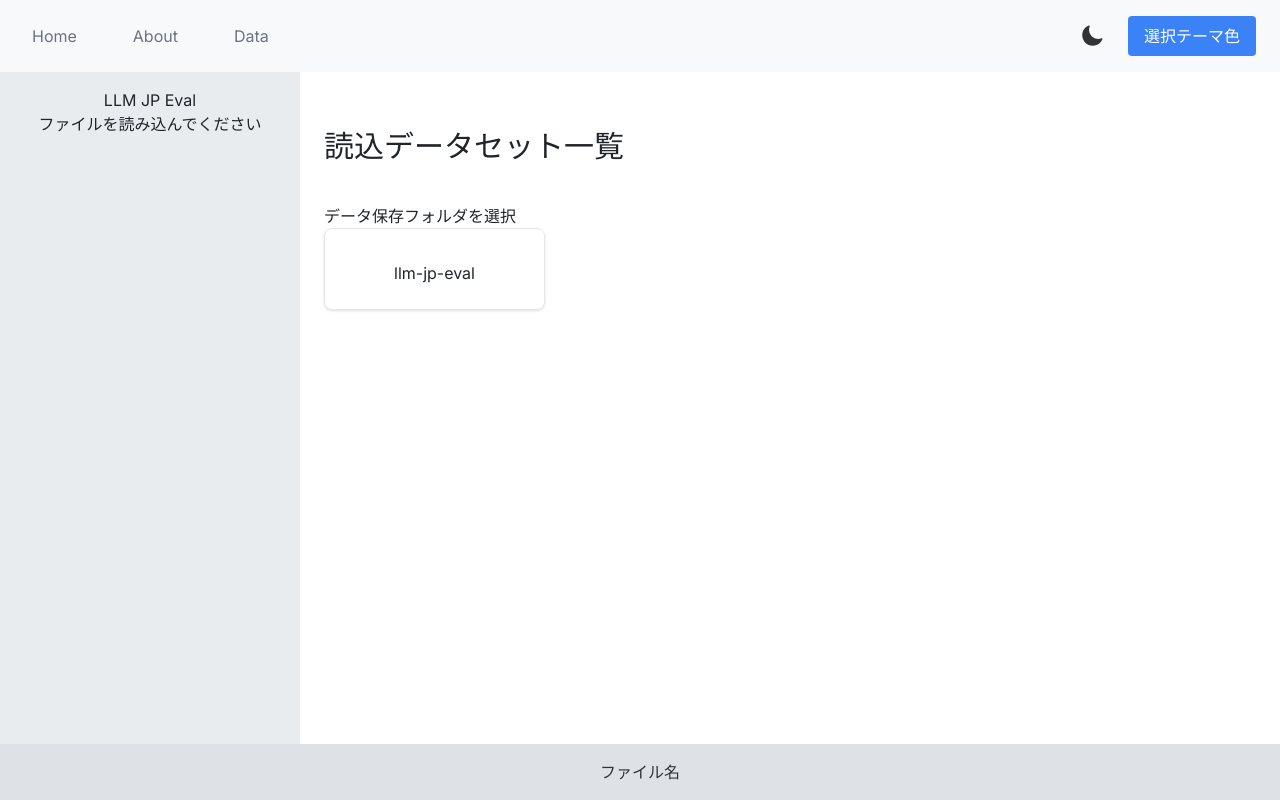
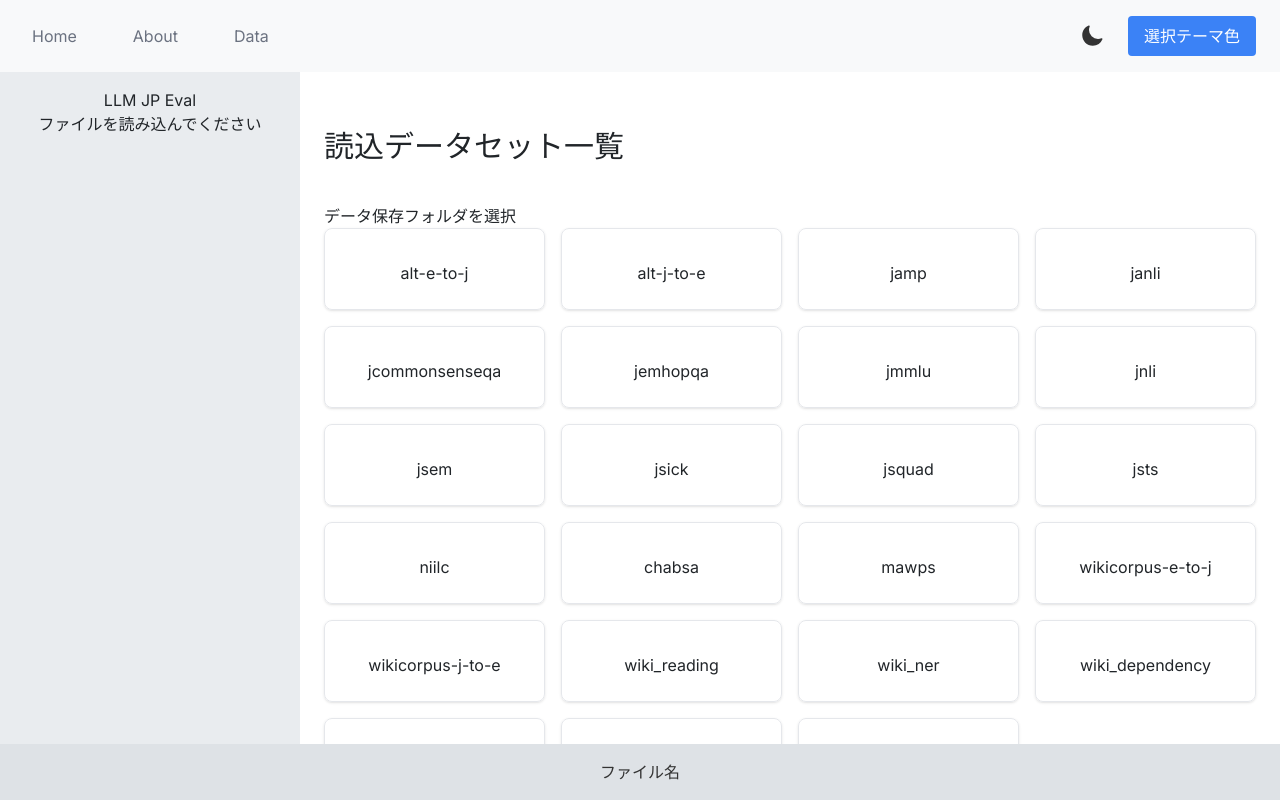
Before and after one commit to kevineen/LLM-Json-Reader, a Next.js app: page /datas in a window 1280 px wide. Built offline with nearby package versions, Linux system fonts and the light colour scheme.

Commit message:
dlcard作成

```diff
--- a/app/datas/page.tsx
+++ b/app/datas/page.tsx
@@ -1,34 +1,41 @@
-import { useState } from "react";
+'use client';
+
+import { DLCardList } from "@/components/molecules/DLCardList";
+import { FolderSelector } from "@/components/molecules/FolderSelector";
 
 // `app/page.tsx` is the UI for the `/` URL
-export default function About() {
-  const featuresItems = [{ icon: '', name: 'llm-jp-eval' }];
-  const [selectedFolder, setSelectedFolder] = useState<string | null>(null);
-
-  const handleFolderSelect = async () => {
-    const result = await dialog.showOpenDialog({ properties: ['openDirectory'] });
-    if (!result.canceled && result.filePaths.length > 0) {
-      setSelectedFolder(result.filePaths[0]);
-    }
-  };
-
+export default function Datas() {
+  const featuresItems = [
+    { icon: '', name: 'alt-e-to-j' },
+    { icon: '', name: 'alt-j-to-e' },
+    { icon: '', name: 'jamp' },
+    { icon: '', name: 'janli' },
+    { icon: '', name: 'jcommonsenseqa' },
+    { icon: '', name: 'jemhopqa' },
+    { icon: '', name: 'jmmlu' },
+    { icon: '', name: 'jnli' },
+    { icon: '', name: 'jsem' },
+    { icon: '', name: 'jsick' },
+    { icon: '', name: 'jsquad' },
+    { icon: '', name: 'jsts' },
+    { icon: '', name: 'niilc' },
+    { icon: '', name: 'chabsa' },
+    { icon: '', name: 'mawps' },
+    { icon: '', name: 'wikicorpus-e-to-j' },
+    { icon: '', name: 'wikicorpus-j-to-e' },
+    { icon: '', name: 'wiki_reading' },
+    { icon: '', name: 'wiki_ner' },
+    { icon: '', name: 'wiki_dependency' },
+    { icon: '', name: 'wiki_pas' },
+    { icon: '', name: 'wiki_coreference' },
+    { icon: '', name: 'mmluen' },
+  ];
 
   return (
     <div>
       <h2 className="text-bold mt-8 mb-10 text-3xl">読込データセット一覧</h2>
-      <button onClick={handleFolderSelect}>データ保存フォルダを選択</button>
-      {selectedFolder && <p>選択されたフォルダ: {selectedFolder}</p>}
-      <ul className="grid grid-cols-1 grid-rows-1 md:grid-cols-2 gap-4 lg:grid-cols-4">
-        {featuresItems.map(({ icon, name }) => (
-          <li
-            key={name}
-            className="flex flex-col text-center items-center hover:scale-105 transition-all hover:shadow-xl duration-300 justify-center gap-2 px-4 py-6 border rounded-lg shadow"
-          >
-            <span className="text-xl">{icon}</span>
-            <span>{name}</span>
-          </li>
-        ))}
-      </ul>
+      <FolderSelector />
+      <DLCardList items={featuresItems} />
     </div>
   );
-};
+}
--- /dev/null
+++ b/components/atoms/DLCard/DLCard.tsx
@@ -0,0 +1,13 @@
+interface CardProps {
+  icon: string;
+  name: string;
+}
+
+export const DLCard: React.FC<CardProps> = ({ icon, name }) => {
+  return (
+    <li className="flex flex-col text-center items-center hover:scale-105 transition-all hover:shadow-xl duration-300 justify-center gap-2 px-4 py-6 border rounded-lg shadow">
+      <span className="text-xl">{icon}</span>
+      <span>{name}</span>
+    </li>
+  );
+};
--- /dev/null
+++ b/components/atoms/DLCard/index.ts
@@ -0,0 +1 @@
+export * from './DLCard';
--- /dev/null
+++ b/components/molecules/DLCardList/DLCardList.tsx
@@ -0,0 +1,15 @@
+import { DLCard } from "@/components/atoms/DLCard";
+
+interface CardListProps {
+  items: { icon: string; name: string }[];
+}
+
+export const DLCardList: React.FC<CardListProps> = ({ items }) => {
+  return (
+    <ul className="grid grid-cols-1 grid-rows-1 md:grid-cols-2 gap-4 lg:grid-cols-4">
+      {items.map(({ icon, name }) => (
+        <DLCard key={name} icon={icon} name={name} />
+      ))}
+    </ul>
+  );
+};
--- /dev/null
+++ b/components/molecules/DLCardList/index.ts
@@ -0,0 +1 @@
+export * from "./DLCardList";
--- /dev/null
+++ b/components/molecules/FolderSelector/FolderSelector.tsx
@@ -0,0 +1,25 @@
+import { folderState } from '@/state/atmos/folderAtom';
+import { useRecoilState } from 'recoil';
+
+export const FolderSelector: React.FC = () => {
+  const [selectedFolder, setSelectedFolder] = useRecoilState(folderState);
+
+  const handleFolderSelect = async () => {
+    try {
+      const response = await fetch('/api/folders');
+      const data = await response.json();
+      if (data.folders && data.folders.length > 0) {
+        setSelectedFolder(data.folders[0]);
+      }
+    } catch (error) {
+      console.error('Error selecting folder:', error);
+    }
+  };
+
+  return (
+    <div>
+      <button onClick={handleFolderSelect}>データ保存フォルダを選択</button>
+      {selectedFolder && <p>選択されたフォルダ: {selectedFolder}</p>}
+    </div>
+  );
+};
--- /dev/null
+++ b/components/molecules/FolderSelector/index.ts
@@ -0,0 +1 @@
+export * from "./FolderSelector";
--- /dev/null
+++ b/state/atmos/folderAtom.ts
@@ -0,0 +1,6 @@
+import { atom } from 'recoil';
+
+export const folderState = atom<string | null>({
+  key: 'folderState',
+  default: null,
+});
```
Also changed, not shown: llm-json-reader_project_summary.txt, memo.txt (added), 1 other file (tests, documents, lock files or other folders).
